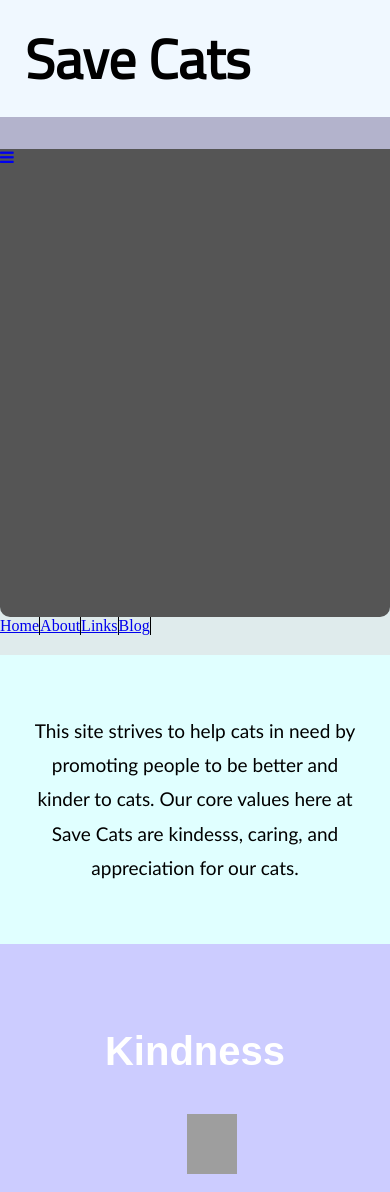
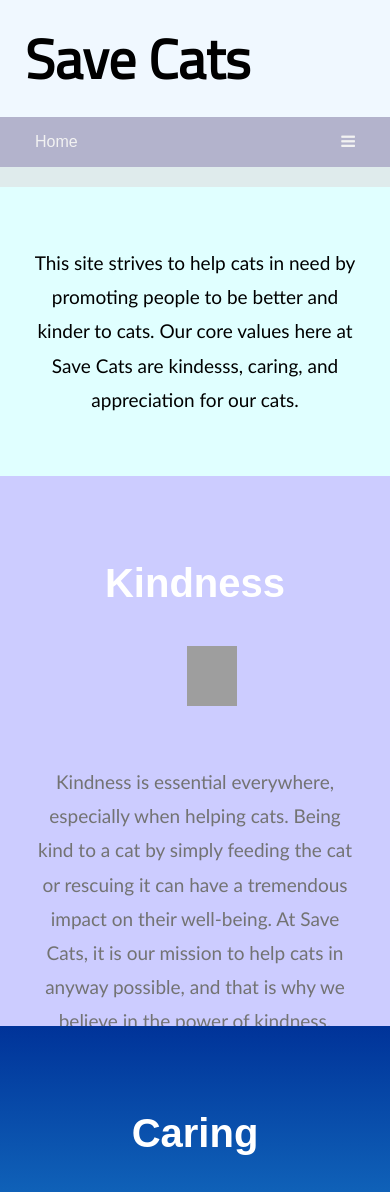
Before and after one commit to Jewel494/Jewel494.github.io, a Jekyll site: the page indexone.html, which Jekyll copies as it is, in a window 390 px wide, cut to the strip 0-1192 px from the top of the page. Built offline with Jekyll 4.4.1, drawn with Linux system fonts in a browser that asks for light colours; some web fonts are replaced; grey boxes are pictures that could not be loaded.

Commit message:
Update indexone.html

```diff
--- a/indexone.html
+++ b/indexone.html
@@ -2,24 +2,55 @@
 <!DOCTYPE html>
 <html>
 <head>
+<!--<meta name="viewport" content="width=device-width, initial-scale=1">
+<link rel="stylesheet" href="https://cdnjs.cloudflare.com/ajax/libs/font-awesome/4.7.0/css/font-awesome.min.css">-->
 <meta name="viewport" content="width=device-width, initial-scale=1">
 <title>Save Cats</title>
 <link href="https://fonts.googleapis.com/css?family=Titillium+Web:400,400i" rel="stylesheet">
 <link href="https://fonts.googleapis.com/css?family=Andika" rel="stylesheet">
 <link rel="stylesheet" href="https://cdnjs.cloudflare.com/ajax/libs/font-awesome/4.7.0/css/font-awesome.min.css">
-
 <style>
 * {box-sizing: border-box;
 
 }
 body {
-        /*padding-bottom: 10px;*/
-       /* padding-right: 3px;
-        padding-left: 3px;*/
-       /* padding-top: 0px;*/
+  margin: 0;
+  font-family: Arial, Helvetica, sans-serif;
   background-color: #dfebec;
+}
+
+.topnav {
+
+   overflow: hidden;
+      background-color: #b3b3cc;
+     /* border-top: 1px solid black;
+      border-bottom: 1px solid black;*/
+      width: 100%;
       margin: 0;
+      transition: background-color 1.0s ease;
+      position: relative;
+
 }
+
+.topnav a {
+    float: left;
+        display: block;
+        color: #f2f2f2;
+        font-family: "Avant Garde", Avantgarde, "Century Gothic", CenturyGothic, "AppleGothic", sans-serif;
+        text-align: center;
+        padding: 16px;
+        padding-left: 35px;
+        padding-right: 35px;
+        text-decoration: none;
+}
+
+.topnav a:hover {
+
+   background-color: #B0C4DE;
+        color: #f2f2f2;
+        transition: background-color 1.0s ease;
+}
+
     h1 {
       padding: 25px;
       padding-top: 17px;
@@ -52,64 +83,13 @@
 
    }
 
- .mobile-container {
-  max-width: 480px;
-  margin: auto;
-  background-color: #555;
-  height: 500px;
+.active {
+  background-color: #b3b3cc;
   color: white;
-  border-radius: 10px;
 }
 
-
-    /*Navigation Bar*/
-    .topnav {
-      overflow: hidden;
-      background-color: #b3b3cc;
-     /* border-top: 1px solid black;
-      border-bottom: 1px solid black;*/
-      width: 100%;
-      margin: 0;
-      transition: background-color 1.0s ease;
-      position: relative;
-
-      }
-
-    .topnav a  {
-        float: left;
-        display: block;
-        color: #f2f2f2;
-        font-family: "Avant Garde", Avantgarde, "Century Gothic", CenturyGothic, "AppleGothic", sans-serif;
-        text-align: center;
-        padding: 16px;
-        padding-left: 35px;
-        padding-right: 35px;
-        text-decoration: none;
-
-
-      }
-
-    .topnav a:hover {
-        background-color: #B0C4DE;
-        color: #f2f2f2;
-        transition: background-color 1.0s ease;
-   }
-
- .topnav #myLinks {
+.topnav .icon {
   display: none;
-}
-
- .topnav a.icon {
-  background: black;
-  display: block;
-  position: absolute;
-  right: 0;
-  top: 0;
-   }
-
-   .active {
-   background-color: #b3b3cc;
-
 }
 ul {
     list-style-type: none;
@@ -334,35 +314,50 @@ position: relative;
     text-align: left;
   }
 }
+
+@media screen and (max-width: 600px) {
+  .topnav a:not(:first-child) {display: none;}
+  .topnav a.icon {
+    float: right;
+    display: block;
+  }
+}
+
+@media screen and (max-width: 600px) {
+  .topnav.responsive {position: relative;}
+  .topnav.responsive .icon {
+    position: absolute;
+    right: 0;
+    top: 0;
+  }
+  .topnav.responsive a {
+    float: none;
+    display: block;
+    text-align: left;
+  }
+}
 </style>
 <div class="tophead">
    <h1><a href="index.html">Save Cats</a></h1>
    </div>
 </head>
 <body>
-<!-- Simulate a smartphone / tablet -->
-<div class="mobile-container">
-<!-- Naviagation Bar -->
-<div class="topnav">
-    <a href="index.html" class="active"></a>
-   <div id="myLinks">
-    <a href="indexone.html">About</a>
-    <a href="indextwo.html">Links</a>
-    <a href="indexthree.html">Blog</a>
-  </div>
-    </div>
+
+<div class="topnav" id="myTopnav">
+  <a href="#home" class="active">Home</a>
+  <a href="#about">About</a>
+  <a href="#links">Links</a>
+  <a href="#blog">Blog</a>
   <a href="javascript:void(0);" class="icon" onclick="myFunction()">
     <i class="fa fa-bars"></i>
   </a>
-</div>
-<ul>
-  <li><a href="index.html">Home</a></li>
-  <li><a href="indexone.html">About</a></li>
-   <li><a href="indextwo.html">Links</a></li>
-   <li><a href="indexthree.html">Blog</a></li>
-    </ul>
+
 </div>
 
+<!--<div style="padding-left:16px">
+  <h2>Responsive Topnav Example</h2>
+  <p>Resize the browser window to see how it works.</p>
+</div>-->
 
 <div class="unoimage">
     <div class="textuno"><p>This site strives to help cats in need by promoting people to be better and kinder to cats. Our core values here at Save Cats are kindesss, caring, and appreciation for our cats.</p></div>
@@ -431,10 +418,6 @@ function myFunction() {
 </script>
 
 </body>
-<div class="footer">
-  <h2></h2>
-</div>
-
 </html>
 <!--<!DOCTYPE html>
 <html>
```
Also changed, not shown: other parts of indexone.html (+0 -8 lines). Lines whose indentation alone changed are shown as unchanged.
